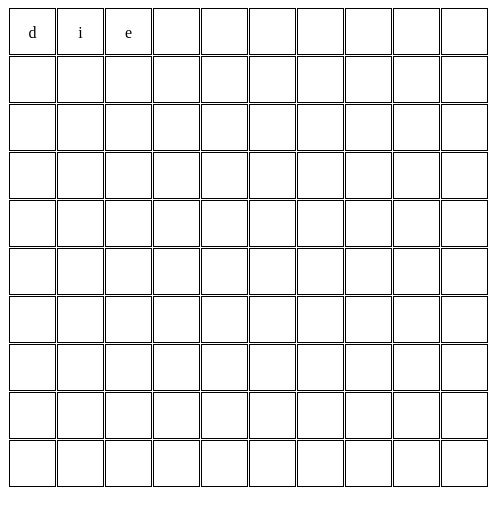
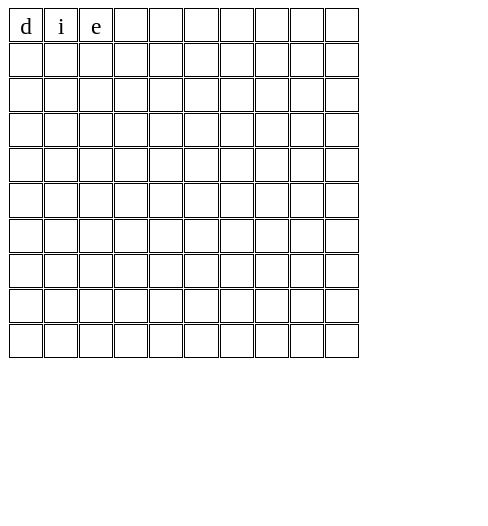
Before and after one commit to a-z-ivanov/redux-playground, a React app: page public/index.html in a window 390 px wide. Shown: the whole page, 488 px wide, since content can reach past the window. Built offline with nearby package versions, Linux system fonts and the light colour scheme.

Commit message:
made the board responsive

```diff
--- a/public/index.html
+++ b/public/index.html
@@ -3,14 +3,15 @@
 		<style>
 			.board {
 				display: grid;
-				grid-template-rows: repeat(10, 3rem);
-				grid-template-columns: repeat(10, 3rem);
+				grid-template-rows: repeat(10, 9vmin);
+				grid-template-columns: repeat(10, 9vmin);
 			}
 
 			.cell {
+				font-size: 6vmin;
 				margin: 0 0 1px 1px;
 				border: 1px solid black;
-				line-height: 3rem;
+				line-height: 9vmin;
 				text-align: center;
 			}
 		</style>
```
